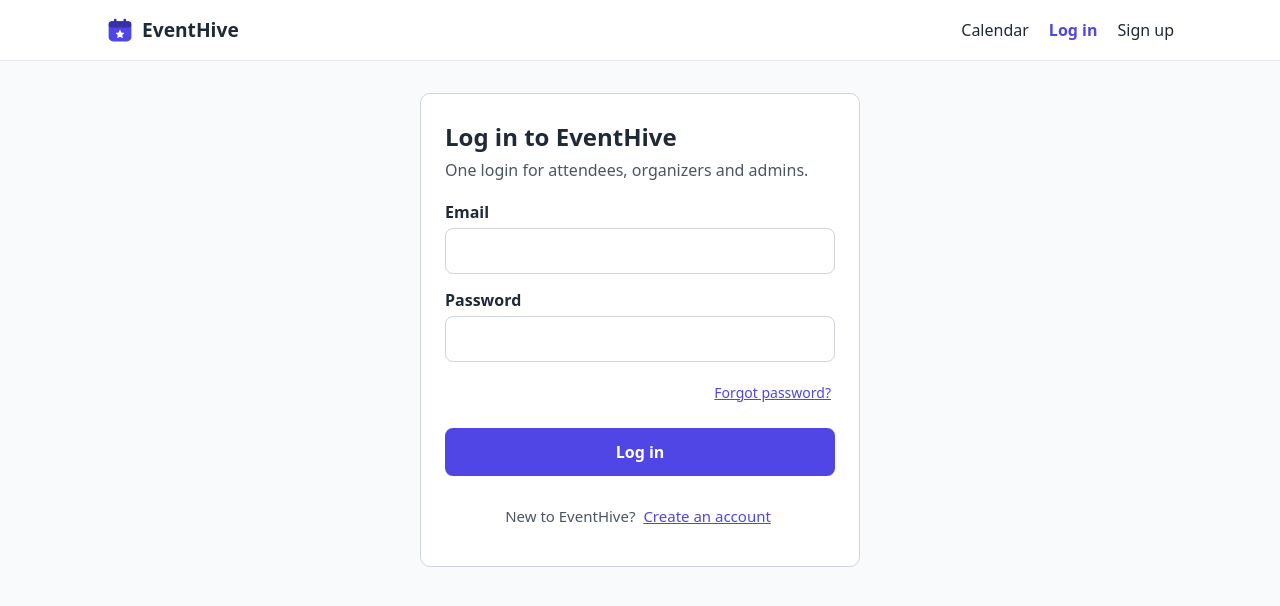
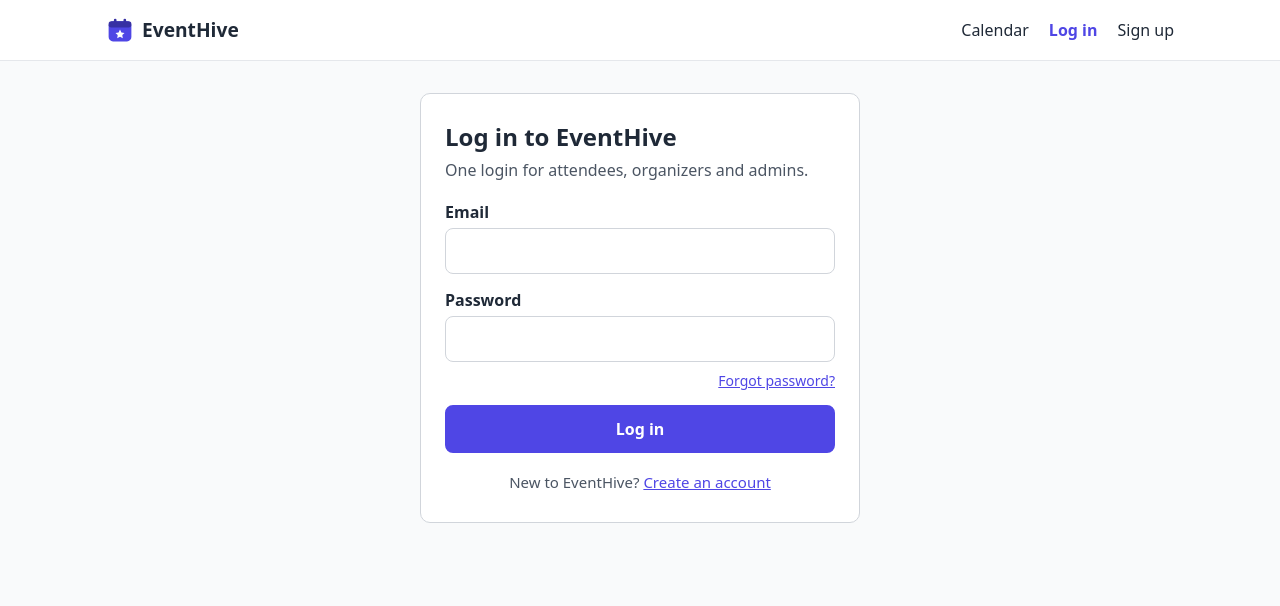
Before and after one commit to Laibaqi/EventHive_SE_project, a React (Vite) app in the folder client/: page /login in a window 1280 px wide. Shown: the top 606 px of the page. Built offline with nearby package versions, Linux system fonts and the light colour scheme; no server answers.

Commit message:
Move link rule inside phone section

```diff
--- a/client/src/pages/auth/VerifyOtp.jsx
+++ b/client/src/pages/auth/VerifyOtp.jsx
@@ -120,7 +120,6 @@ export default function VerifyOtp() {
               className="eh-input eh-input--code"
               inputMode="numeric"
               autoComplete="one-time-code"
-
               placeholder="••••••"
               value={code}
               onChange={(e) => {
--- a/client/src/styles/auth.css
+++ b/client/src/styles/auth.css
@@ -114,6 +114,6 @@
   /* Edit / View: big enough to tap with a thumb (44px, NFR-19) */
   .eh-actions { gap: 8px; margin-top: 4px; }
   .eh-actions a { display: inline-flex; align-items: center; justify-content: center; min-height: 44px; min-width: 64px; padding: 0 14px; border: 1.5px solid var(--eh-line); border-radius: 8px; text-decoration: none; font-weight: 600; }
-  .eh-table td[data-label="Actions"]::before { display: block; margin-bottom: 2px; }
+    .eh-table td[data-label="Actions"]::before { display: block; margin-bottom: 2px; }
+  .eh-help a, .eh-card__foot a { display: inline-flex; align-items: center; min-height: 44px; padding: 0 4px; }
 }
-  .eh-help a, .eh-card__foot a { display: inline-flex; align-items: center; min-height: 44px; padding: 0 4px; }
```
